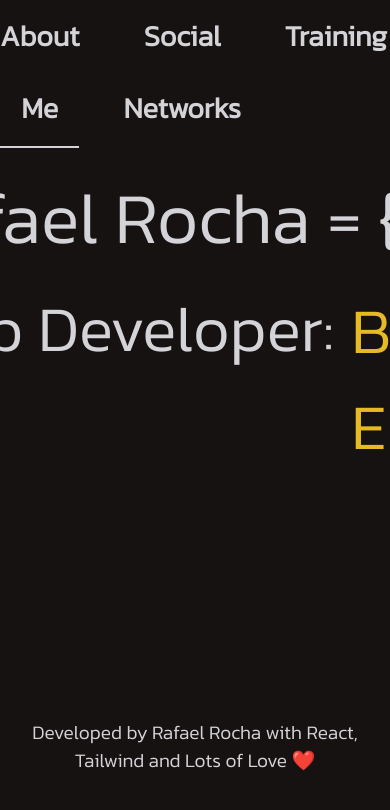
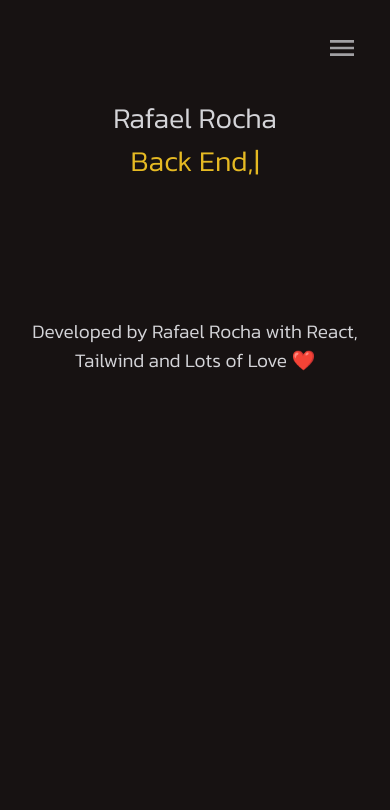
Before and after one commit to RafaelRRhocha/Portfolio, a React (Vite) app: page / in a window 390 px wide. Shown: the top 810 px of the page. Built offline with nearby package versions, Linux system fonts and the light colour scheme.

Commit message:
feat: :art: menu hamburger for sm cellphones

```diff
--- a/src/components/Header.jsx
+++ b/src/components/Header.jsx
@@ -3,7 +3,7 @@ import { Link } from 'react-router-dom';
 
 export function Header() {
   return(
-    <header className='flex align-center justify-around'>
+    <header className='hidden align-center justify-around lg:flex xl:flex'>
       <nav className='cabecalho-menu flex gap-11 m-auto'>
         <Link to="/aboutme">
           <a className='leading-[2.5] font-semibold hover:text-[#e6ba23] transition-transform cursor-pointer'>About Me</a>
--- /dev/null
+++ b/src/components/MenuHamburger.jsx
@@ -0,0 +1,66 @@
+import React from 'react';
+import { useState } from "react";
+
+export default function MenuHamburger() {
+  const [isNavOpen, setIsNavOpen] = useState(false);
+
+  return (
+    <div className="flex items-center justify-end p-8">
+    <nav>
+      <section className="MOBILE-MENU flex">
+        <div
+          className="HAMBURGER-ICON space-y-2 animate-pulse hover:cursor-pointer"
+          onClick={() => setIsNavOpen((prev) => !prev)}
+        >
+           <svg className="swap-off fill-current" xmlns="http://www.w3.org/2000/svg" width="32" height="32" viewBox="0 0 512 512"><path d="M64,384H448V341.33H64Zm0-106.67H448V234.67H64ZM64,128v42.67H448V128Z"/></svg>
+        </div>
+
+        <div className={isNavOpen ? "showMenuNav" : "hideMenuNav"}>
+          <div
+            className="CROSS-ICON absolute top-0 right-0 px-8 py-8 hover:cursor-pointer"
+            onClick={() => setIsNavOpen(false)}
+          >
+          <svg className="swap-on fill-current" xmlns="http://www.w3.org/2000/svg" width="32" height="32" viewBox="0 0 512 512"><polygon points="400 145.49 366.51 112 256 222.51 145.49 112 112 145.49 222.51 256 112 366.51 145.49 400 256 289.49 366.51 400 400 366.51 289.49 256 400 145.49"/></svg>
+          </div>
+          <ul className="MENU-LINK-MOBILE-OPEN flex flex-col items-center justify-between min-h-[250px]">
+            <li className="border-b border-gray-400 my-6 uppercase">
+              <a href="/aboutme">About Me</a>
+            </li>
+            <li className="border-b border-gray-400 my-6 uppercase">
+              <a href="/social">Social</a>
+            </li>
+            <li className="border-b border-gray-400 my-6 uppercase">
+              <a href="/training">Training</a>
+            </li>
+            <li className="border-b border-gray-400 my-6 uppercase">
+              <a href="/technologies">Technologies</a>
+            </li>
+            <li className="border-b border-gray-400 my-6 uppercase">
+              <a href="/projects">Projects</a>
+            </li>
+          </ul>
+        </div>
+      </section>
+    </nav>
+    <style>{`
+    .hideMenuNav {
+      display: none;
+    }
+    .showMenuNav {
+      display: block;
+      position: absolute;
+      width: 100%;
+      height: 100vh;
+      top: 0;
+      left: 0;
+      background: #171212;
+      z-index: 10;
+      display: flex;
+      flex-direction: column;
+      justify-content: space-evenly;
+      align-items: center;
+    }
+  `}</style>
+  </div>
+  );
+}
--- a/src/pages/Infos.jsx
+++ b/src/pages/Infos.jsx
@@ -2,12 +2,36 @@ import React from 'react';
 import Typewriter from "typewriter-effect";
 import { Header } from '../components/Header';
 import { Footer } from '../components/Footer';
+import MenuHamburger from '../components/MenuHamburger';
 
 export function Infos() {
   return (
     <div className="color">
       <Header />
-      <section className='flex justify-center pt-[4%] text-[4.5rem]'>
+      <div className="flex flex-col lg:hidden xl:hidden">
+        <MenuHamburger />
+        <div>
+          <span>{`Rafael Rocha`}</span>
+          <div className="text-[#e6ba23]">
+            <Typewriter
+              onInit={(typewriter)=> {
+                typewriter
+                .typeString("Front End,")
+
+                .pauseFor(1000)
+                .deleteAll()
+                .typeString("Back End,")
+
+                .pauseFor(1000)
+                .deleteAll()
+                .typeString("Full Stack Developer.")
+                .start();
+              }}
+            />
+          </div>
+        </div>
+      </div>
+      <section className='hidden lg:flex xl:flex justify-center pt-[4%] text-[4.5rem]'>
         <div className="text-left">
           <span>{`Rafael Rocha = {`}</span> <br/>
           <span className="text-[4rem]">{`Web Developer: `}</span> <br/>
--- a/tailwind.config.cjs
+++ b/tailwind.config.cjs
@@ -4,20 +4,17 @@ module.exports = {
   theme: {
     extend: {},
     screens: {
-      'sm': '640px',
-      // => @media (min-width: 640px) { ... }
+      'sm': '360px',
+      // => @media (min-width: 360px)
 
-      'md': '768px',
-      // => @media (min-width: 768px) { ... }
+      'md': '820px',
+      // => @media (min-width: 820px)
 
-      'lg': '1024px',
-      // => @media (min-width: 1024px) { ... }
+      'lg': '1366px',
+      // => @media (min-width: 1366px)
 
-      'xl': '1280px',
-      // => @media (min-width: 1280px) { ... }
-
-      '2xl': '1536px',
-      // => @media (min-width: 1536px) { ... }
+      'xl': '1920px',
+      // => @media (min-width: 1920px
     }
   },
   plugins: [require("daisyui")],
```
Lines whose indentation alone changed are shown as unchanged.
